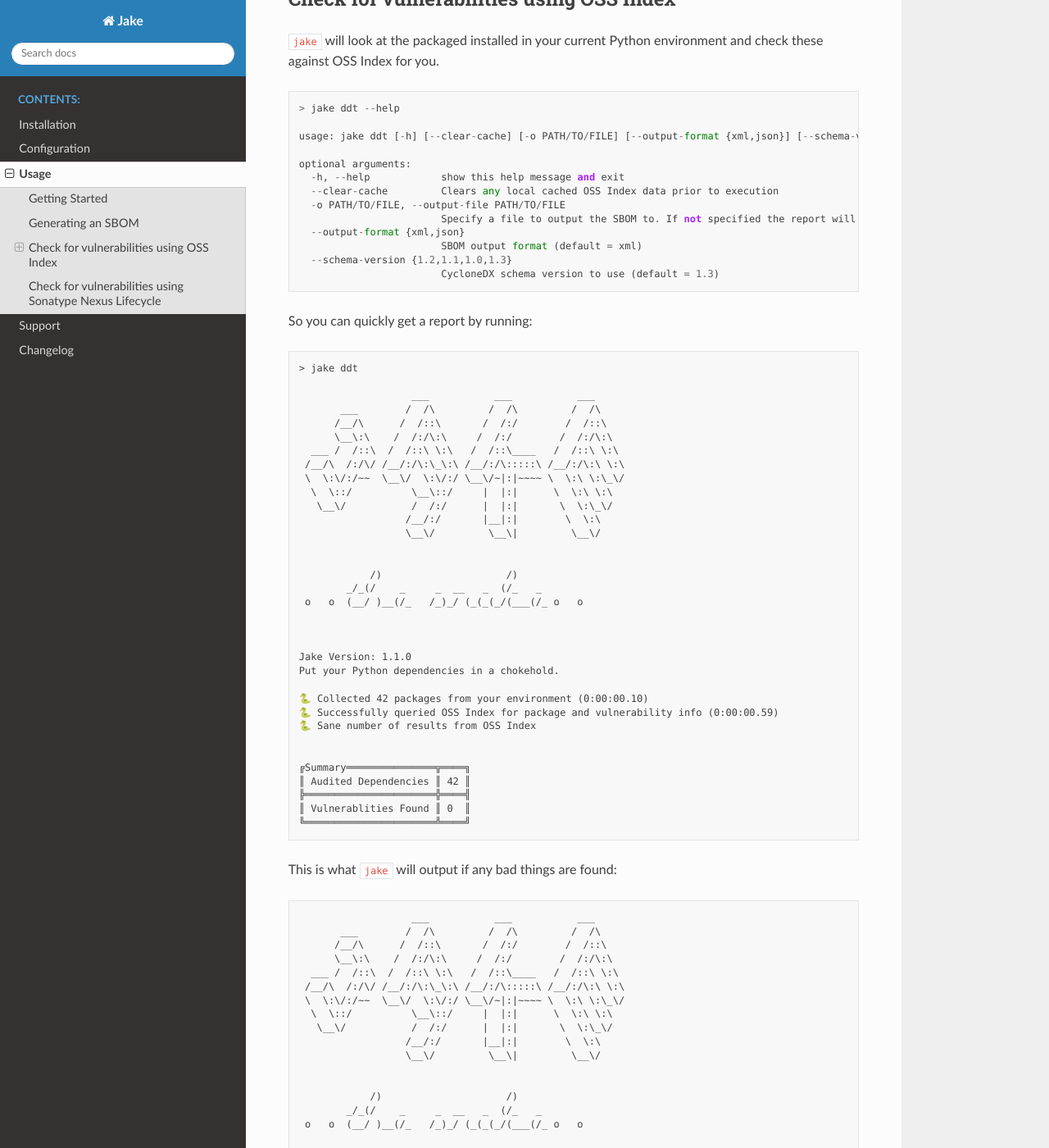
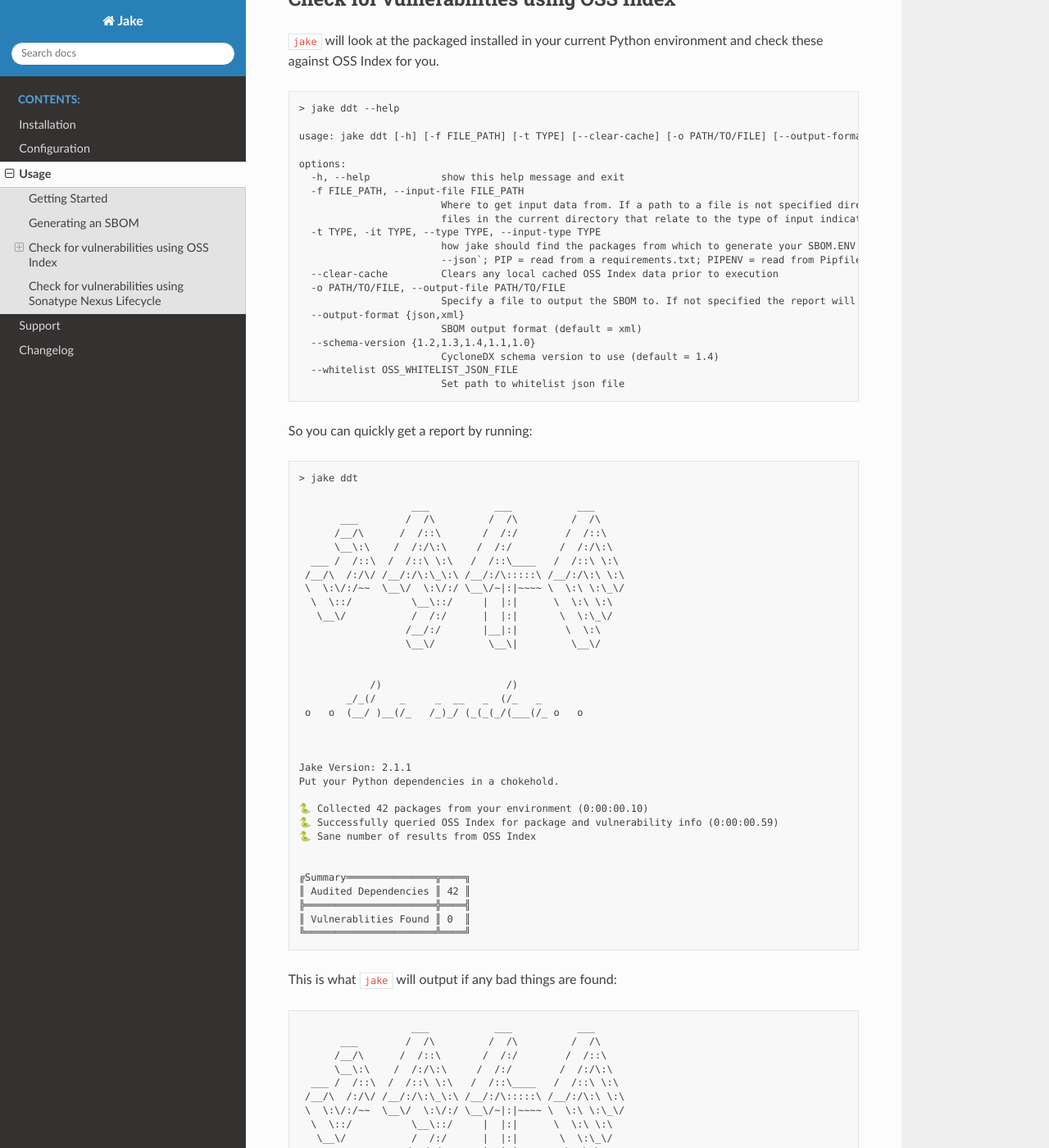
Before and after one commit to sonatype-nexus-community/jake, a Sphinx documentation site: the page built from docs/usage.rst, in a window 1280 px wide and 1400 px high, scrolled down 1679 px. Shown: the whole window at 82% size. Built offline with Sphinx 7.4.7 and the Read the Docs theme 2.0.0, drawn with Linux system fonts in a browser that asks for light colours; some of the changed text lies outside the part shown.

Commit message:
reset `iq -i` argument, use common `-f` argument for input file, update docs

```diff
--- a/docs/usage.rst
+++ b/docs/usage.rst
@@ -58,13 +58,13 @@
 
     > jake sbom --help
 
-    usage: jake sbom [-h] [-i FILE_PATH] [-t TYPE] [-o PATH/TO/FILE]
+    usage: jake sbom [-h] [-f FILE_PATH] [-t TYPE] [-o PATH/TO/FILE]
                        [--output-format {json,xml}]
                        [--schema-version {1.0,1.1,1.2,1.3}]
 
     optional arguments:
       -h, --help            show this help message and exit
-      -i FILE_PATH, --input FILE_PATH
+      -f FILE_PATH, --input FILE_PATH
                             Where to get input data from. If a path to a file is
                             not specified directly here,then we will attempt to
                             read data from STDIN. If there is no data on STDIN, we
@@ -99,8 +99,8 @@
 
 .. code-block::
 
-    jake sbom -t PIP -i /path/to/requirements.txt
-    jake sbom -t PIPENV -i /path/to/Pipfile.lock
+    jake sbom -t PIP -f /path/to/requirements.txt
+    jake sbom -t PIPENV -f /path/to/Pipfile.lock
 
 
 Check for vulnerabilities using OSS Index
@@ -113,17 +113,25 @@
 
     > jake ddt --help
 
-    usage: jake ddt [-h] [--clear-cache] [-o PATH/TO/FILE] [--output-format {xml,json}] [--schema-version {1.2,1.1,1.0,1.3}]
+    usage: jake ddt [-h] [-f FILE_PATH] [-t TYPE] [--clear-cache] [-o PATH/TO/FILE] [--output-format {json,xml}] [--schema-version {1.2,1.3,1.4,1.1,1.0}] [--whitelist OSS_WHITELIST_JSON_FILE]
 
-    optional arguments:
+    options:
       -h, --help            show this help message and exit
+      -f FILE_PATH, --input-file FILE_PATH
+                            Where to get input data from. If a path to a file is not specified directly here,then we will attempt to read data from STDIN. If there is no data on STDIN, we will then fall back to looking for standard
+                            files in the current directory that relate to the type of input indicated by the -t flag.
+      -t TYPE, -it TYPE, --type TYPE, --input-type TYPE
+                            how jake should find the packages from which to generate your SBOM.ENV = Read from the current Python Environment; CONDA = Read output from `conda list --explicit`; CONDA_JSON = Read output from `conda list
+                            --json`; PIP = read from a requirements.txt; PIPENV = read from Pipfile.lock; POETRY = read from a poetry.lock. (Default = ENV)
       --clear-cache         Clears any local cached OSS Index data prior to execution
       -o PATH/TO/FILE, --output-file PATH/TO/FILE
                             Specify a file to output the SBOM to. If not specified the report will be output to the console. STDOUT is not supported.
-      --output-format {xml,json}
+      --output-format {json,xml}
                             SBOM output format (default = xml)
-      --schema-version {1.2,1.1,1.0,1.3}
-                            CycloneDX schema version to use (default = 1.3)
+      --schema-version {1.2,1.3,1.4,1.1,1.0}
+                            CycloneDX schema version to use (default = 1.4)
+      --whitelist OSS_WHITELIST_JSON_FILE
+                            Set path to whitelist json file
 
 So you can quickly get a report by running:
 
@@ -187,12 +195,13 @@
 
 
 
-    Jake Version: 1.1.5
+    Jake Version: 2.1.1
     Put your Python dependencies in a chokehold
 
-    🐍 Collected 69 packages from your environment                       ━━━━━━━━━━━━━━━━━━━━━━━━━━━━━━━━━━━━━━━━ 100% -:--:--
+    🐍 Collected 69 packages from your python environment                ━━━━━━━━━━━━━━━━━━━━━━━━━━━━━━━━━━━━━━━━ 100% -:--:--
     🐍 Successfully queried OSS Index for package and vulnerability info ━━━━━━━━━━━━━━━━━━━━━━━━━━━━━━━━━━━━━━━━ 100% -:--:--
     🐍 Sane number of results from OSS Index                             ━━━━━━━━━━━━━━━━━━━━━━━━━━━━━━━━━━━━━━━━ 100% -:--:--
+    🐍 Munching & crunching data...                                      ━━━━━━━━━━━━━━━━━━━━━━━━━━━━━━━━━━━━━━━━ 100% -:--:--
 
     [59/69] - pkg:pypi/cryptography@2.2 [VULNERABLE]
     Vulnerability Details for pkg:pypi/cryptography@2.2
@@ -238,6 +247,23 @@
     └──────────────────────┴───────────────────────┘
 
 
+Check out these examples using STDIN:
+
+.. code-block::
+
+    conda list --explicit --md5 | jake ddt -t CONDA
+    conda list --json | jake ddt -t CONDA_JSON
+    cat /path/to/Pipfile.lock | jake ddt -t PIPENV
+
+
+Check out these examples specifying a manifest:
+
+.. code-block::
+
+    jake ddr -t PIP -f /path/to/requirements.txt
+    jake ddt -t PIPENV -f /path/to/Pipfile.lock
+
+
 Pre-commit Hook
 ~~~~~~~~~~~~~~~
 
@@ -259,13 +285,19 @@
 
     > jake iq --help
 
-    usage: jake iq [-h] -s https://localhost:8070 -a APP_ID -u USER_ID -p PASSWORD [-st STAGE]
+    usage: jake iq [-h] [-f FILE_PATH] [-t TYPE] -s https://localhost:8070 -i APP_ID -u USER_ID -p PASSWORD [-st STAGE]
 
-    optional arguments:
+    options:
       -h, --help            show this help message and exit
+      -f FILE_PATH, --input-file FILE_PATH
+                            Where to get input data from. If a path to a file is not specified directly here,then we will attempt to read data from STDIN. If there is no data on STDIN, we will then fall back to looking for standard
+                            files in the current directory that relate to the type of input indicated by the -t flag.
+      -t TYPE, -it TYPE, --type TYPE, --input-type TYPE
+                            how jake should find the packages from which to generate your SBOM.ENV = Read from the current Python Environment; CONDA = Read output from `conda list --explicit`; CONDA_JSON = Read output from `conda list
+                            --json`; PIP = read from a requirements.txt; PIPENV = read from Pipfile.lock; POETRY = read from a poetry.lock. (Default = ENV)
       -s https://localhost:8070, --server-url https://localhost:8070
                             Full http(s):// URL to your Nexus Lifecycle server
-      -a APP_ID, --application-id APP_ID
+      -i APP_ID, --application-id APP_ID
                             Public Application ID in Nexus Lifecycle
       -u USER_ID, --username USER_ID
                             Username for authentication to Nexus Lifecycle
@@ -278,7 +310,7 @@
 
 .. code-block::
 
-    > jake iq -s https://my-nexus-lifecyle -a APP_ID -u USERNAME -p PASSWORD
+    > jake iq -s https://my-nexus-lifecyle -i APP_ID -u USERNAME -p PASSWORD
 
                        ___           ___           ___
            ___        /  /\         /  /\         /  /\
```
Also changed, not shown: other parts of docs/usage.rst (+2 -2 lines), README.md (+2 -2 lines), 2 other files.
